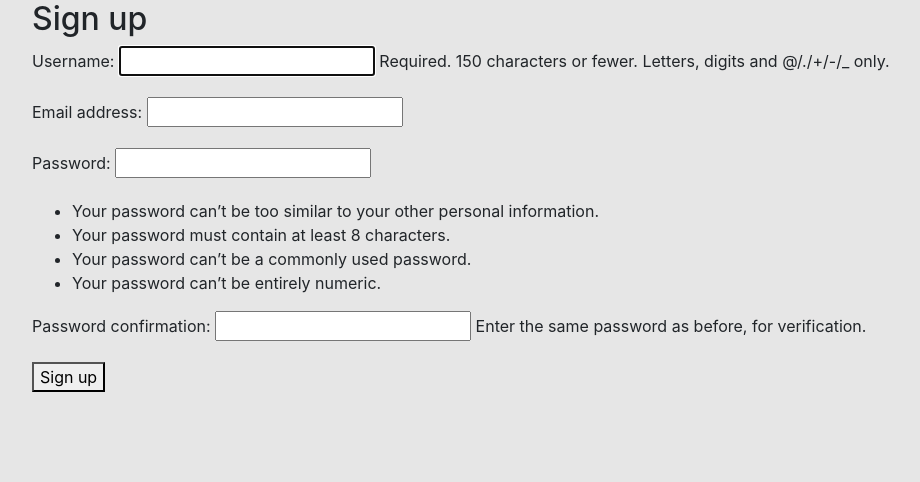
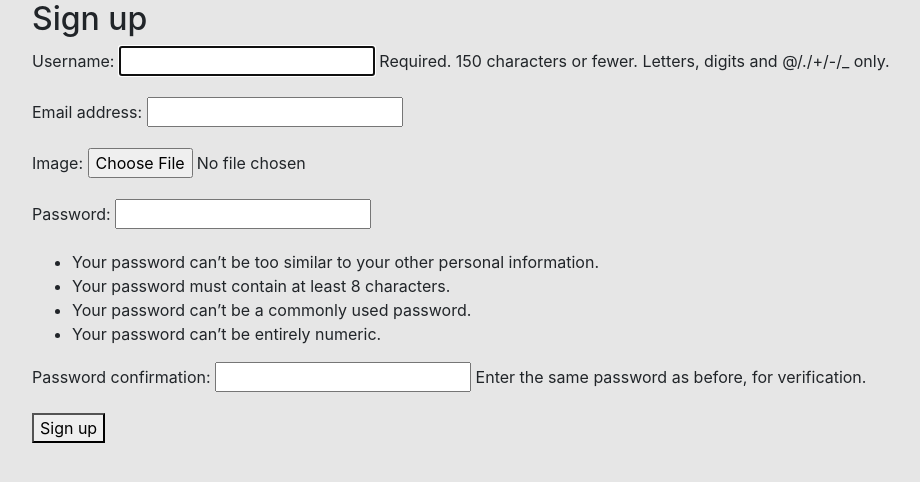
Before and after one commit to Anjaan-g/User-Profile-using-Django, a Django app: page /users/signup/ in a window 1280 px wide. Shown: the part 56-538 px from the top of the page, without its empty margins (53-973 px from the left). Run offline with Django 3.2, Linux system fonts and the light colour scheme; some libraries are stand-ins or nearby versions.

Commit message:
image upload added

```diff
--- a/oldbook/oldbook/settings.py
+++ b/oldbook/oldbook/settings.py
@@ -141,6 +141,7 @@ STATIC_DIRS = [
     os.path.join(BASE_DIR, 'staticfiles')
 ]
 
-MEDIA_URL = '/media/'
 
 MEDIA_ROOT = os.path.join(BASE_DIR, 'media')
+
+MEDIA_URL = '/media/'
--- a/oldbook/users/admin.py
+++ b/oldbook/users/admin.py
@@ -9,7 +9,8 @@ class CustomUserAdmin(UserAdmin):
     add_form = CustomUserCreationForm
     form = CustomUserChangeForm
     model = CustomUser
-    list_display = ['email', 'username']
+    list_display = ['email', 'username','first_name','last_name',
+    'date_joined','is_superuser','is_staff', 'is_active']
 
 
 
--- a/oldbook/users/forms.py
+++ b/oldbook/users/forms.py
@@ -6,10 +6,10 @@ class CustomUserCreationForm(UserCreationForm):
 
     class Meta(UserCreationForm):
         model = CustomUser
-        fields = ('username', 'email')
+        fields = ('username', 'email', 'image')
 
 class CustomUserChangeForm(UserChangeForm):
 
     class Meta:
         model = CustomUser
-        fields = ('username', 'email')
+        fields = ('username', 'email', 'image')
--- a/oldbook/users/models.py
+++ b/oldbook/users/models.py
@@ -2,6 +2,6 @@ from django.db import models
 from django.contrib.auth.models import AbstractUser
 
 class CustomUser(AbstractUser):
-
+    image = models.ImageField( upload_to = 'image/',null = True, blank = True)
     def __str__(self):
         return self.email
--- a/oldbook/users/templates/users/profile.html
+++ b/oldbook/users/templates/users/profile.html
@@ -6,5 +6,10 @@
 
   <h3>Profile</h3>
   <p>This is your profile {{ user.username }}</p>
+  {% if user.image %}
+      <a >
+        <img src="{{ user.image.url }}" class="card-img-top" alt="blog-image">
+      </a>
+    {% endif %}
 
 {% endblock %}
```
Also changed, not shown: oldbook/users/migrations/0002_customuser_image.py (added), oldbook/users/migrations/0003_auto_20190525_1459.py (added).
